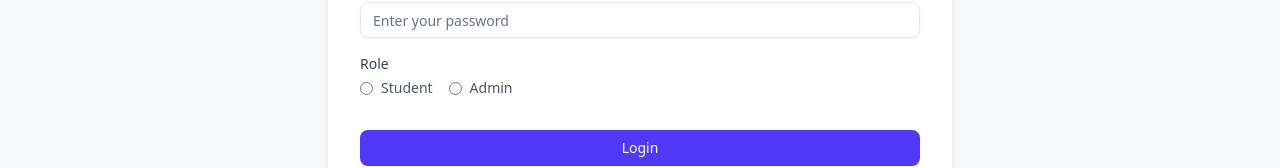
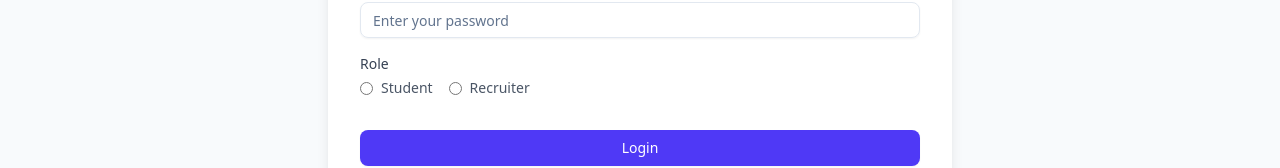
Before and after one commit to vivekmishra22/HireHub, a React (Vite) app in the folder frontend/: page /login in a window 1280 px wide. Shown: the part 323-491 px from the top of the page. Built offline with nearby package versions, Linux system fonts and the light colour scheme.

Commit message:
url updated

```diff
--- a/frontend/src/components/auth/Login.jsx
+++ b/frontend/src/components/auth/Login.jsx
@@ -134,12 +134,12 @@ const Login = () => {     // Login component
                 <input
                   type="radio"
                   name="role"
-                  value="admin"
-                  checked={input.role === "admin"}
+                  value="recruiter"
+                  checked={input.role === "recruiter"}
                   onChange={(e) => setInput({ ...input, role: e.target.value })}
                   className="mr-2"
                 />
-                Admin
+                Recruiter
               </label>
             </div>
           </div>
```
